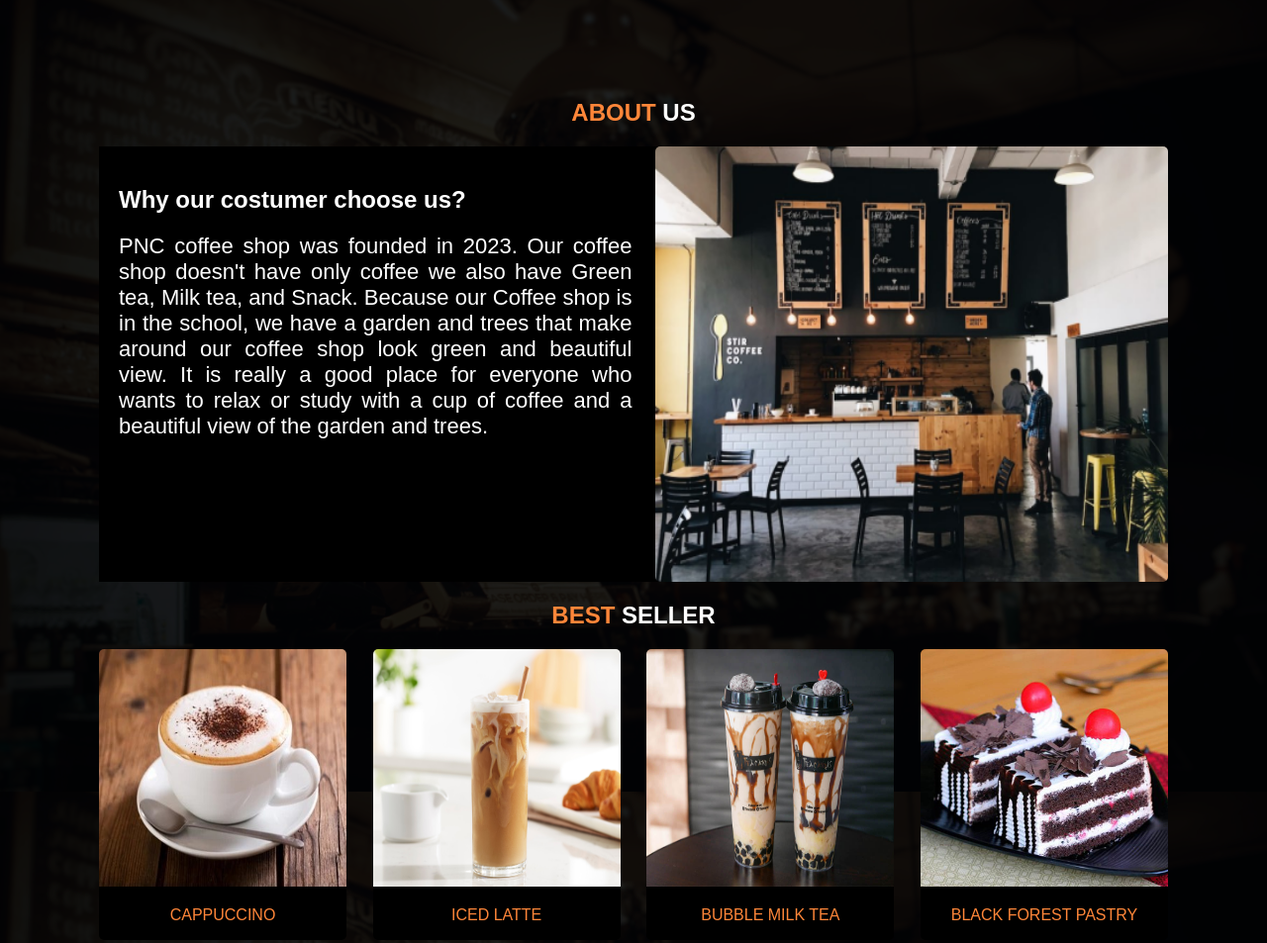
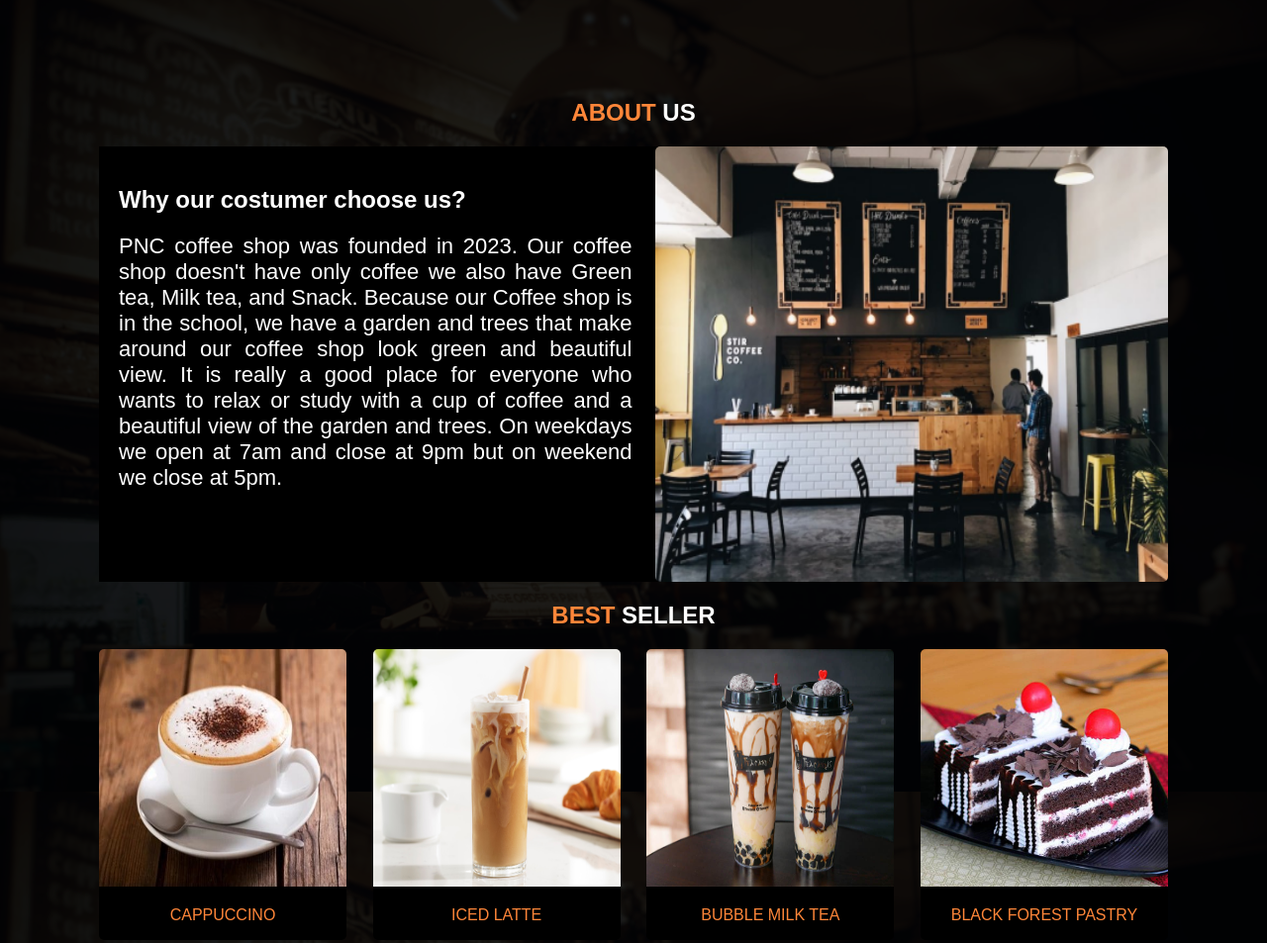
Before and after one commit to Davit-CHOEUN/B7-COFFEE-SHOP, a plain HTML site: page index.html in a window 1280 px wide. Shown: the part 800-1753 px from the top of the page at 99% size. Drawn offline with Linux system fonts and the light colour scheme.

Commit message:
#4 add open and close time on about us description

```diff
--- a/index.html
+++ b/index.html
@@ -40,7 +40,7 @@
             Coffee shop is in the school, we have a garden and trees that make
             around our coffee shop look green and beautiful view. It is really a
             good place for everyone who wants to relax or study with a cup of
-            coffee and a beautiful view of the garden and trees.
+            coffee and a beautiful view of the garden and trees. On weekdays we open at 7am and close at 9pm but on weekend we close at 5pm.
           </p>
         </div>
         <img
--- a/sass/home.scss
+++ b/sass/home.scss
@@ -86,6 +86,9 @@ body{
             text-align: justify;
             margin: 0%;
             color: $text-color;
+            @include responsive('tablet') {
+                font-size: 20px;
+            }
             @include responsive('mobile') {
                 font-size: 12px;
             }
@@ -97,10 +100,10 @@ body{
         height: 55vh;
         border-radius: 5px;
         @include responsive('tablet') {
-            height: 40vh;
+            height: 43vh;
         }
         @include responsive('mobile') {
-            height: 35vh;
+            height: 37vh;
         }
     }
     .enviroment:hover{
```
Also changed, not shown: css/home.css, dist/css/home.min.css.
